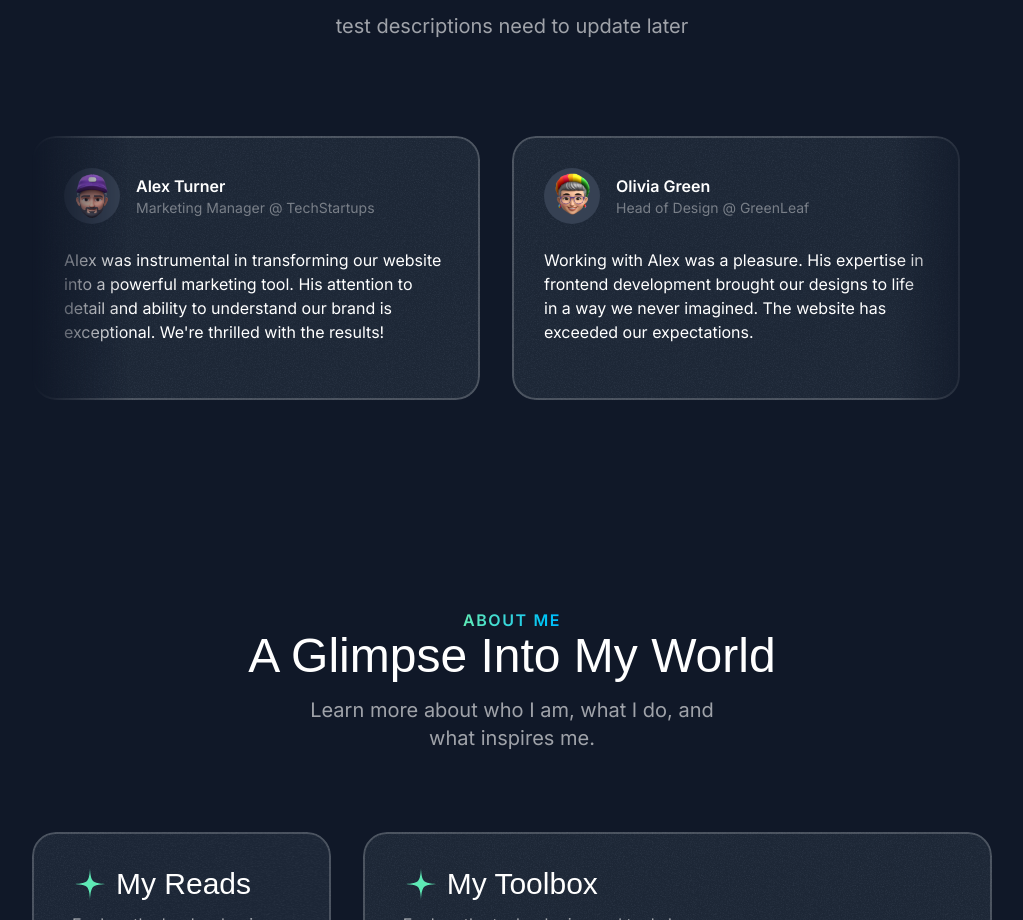
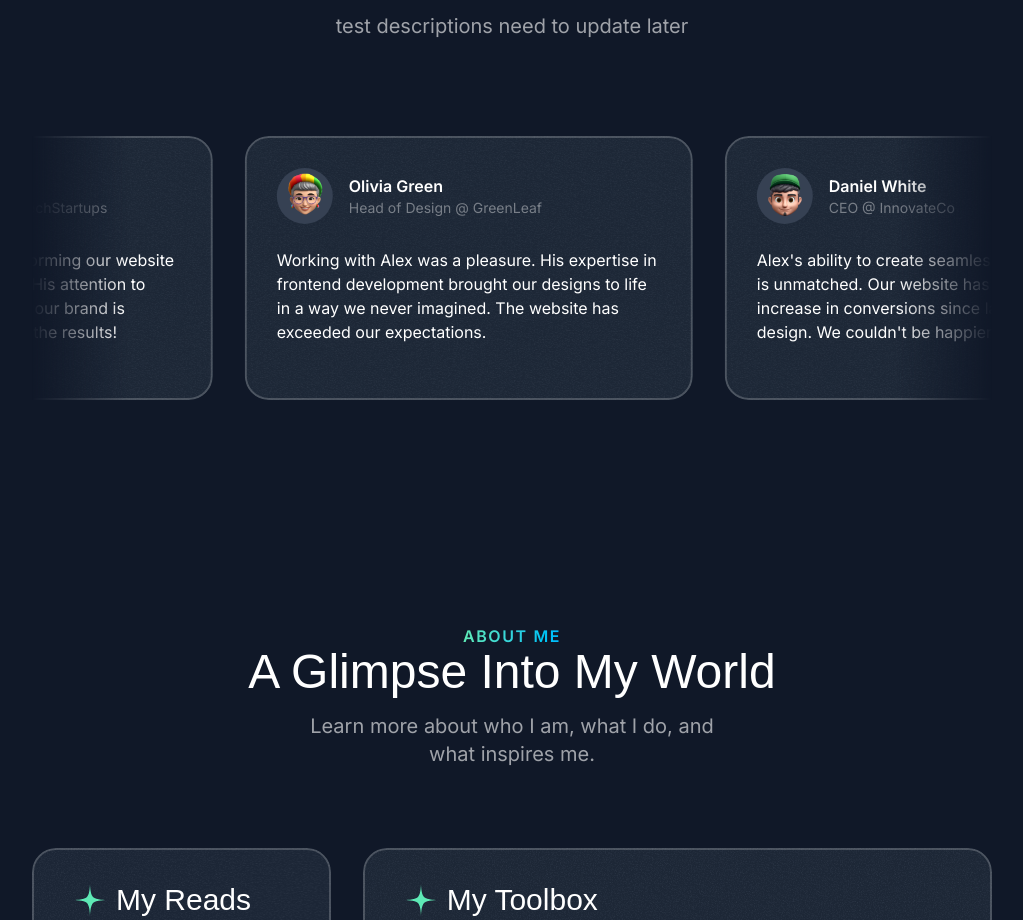
Before and after one commit to EvenJs/spa-protfoio, a Next.js app: page / in a window 1280 px wide. Shown: the part 3344-4264 px from the top of the page, without its empty margins (128-1151 px from the left). Built offline with nearby package versions, Linux system fonts and the light colour scheme; a web font is replaced by a local one.

Commit message:
Testimonials animate

```diff
--- a/src/sections/Testimonials.tsx
+++ b/src/sections/Testimonials.tsx
@@ -1,5 +1,5 @@
 import Image from "next/image";
-import React from "react";
+import React, { Fragment } from "react";
 
 import SectionHeader from "@/components/SectionHeader";
 import { testimonials } from "@/constants";
@@ -15,12 +15,15 @@
           description="test descriptions need to update later"
         />
 
-        <div className="mt-16 lg:mt-24 flex overflow-x-clip [mask-image:linear-gradient(to_right,transparent,black_10%,black_90%,transparent)]">
-          <div className="flex gap-8 flex-none">
+        <div className="mt-12 lg:mt-20 flex overflow-x-clip [mask-image:linear-gradient(to_right,transparent,black_10%,black_90%,transparent)] py-4">
+          <div className="flex gap-8 pr-8 flex-none animate-move-left [animation-duration:60s] hover:[animation-play-state:paused]">
+            {[
+              ...new Array(2).fill(0).map((_, idx) => (
+                <Fragment key={idx}>
                   {testimonials.map((testimonial) => (
                     <Card
                       key={testimonial.name}
-                className="max-w-sm md:max-w-md p-6 md:p-8"
+                      className="max-w-sm md:max-w-md p-6 md:p-8 hover:-rotate-3 transition duration-300"
                     >
                       <div className="flex gap-4 items-center">
                         <div className="size-14 bg-gray-700 inline-flex items-center justify-center rounded-full flex-shrink-0">
@@ -31,7 +34,9 @@
                           />
                         </div>
                         <div>
-                    <div className="font-semibold">{testimonial.name}</div>
+                          <div className="font-semibold">
+                            {testimonial.name}
+                          </div>
                           <div className="text-sm text-white/40">
                             {testimonial.position}
                           </div>
@@ -43,6 +48,9 @@
                       </p>
                     </Card>
                   ))}
+                </Fragment>
+              )),
+            ]}
           </div>
         </div>
       </div>
```
Lines whose indentation alone changed are shown as unchanged.
